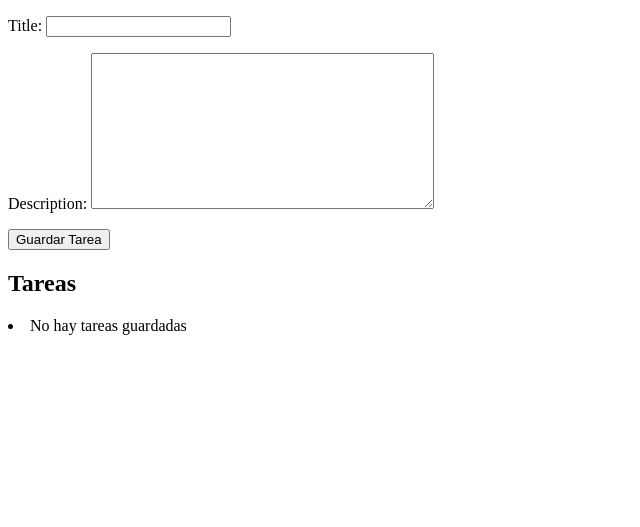
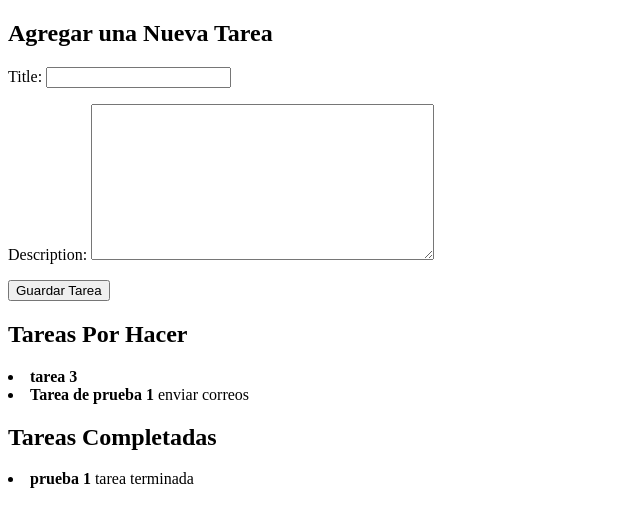
Before and after one commit to cordovabarbara/django-crud, a Django app: page /crud/ in a window 1280 px wide. Shown: the top 527 px of the page, without its empty margins (0-640 px from the left). Run offline with Django 5.2, Linux system fonts and the light colour scheme; data comes from the database, SQL or seed files in the repository.

Commit message:
feat(templates): se agrego el filtrado de tareas incompletas/completadas

```diff
--- a/appcrud/crud/templates/task_list.html
+++ b/appcrud/crud/templates/task_list.html
@@ -6,14 +6,25 @@
     <title>CRUD</title>
 </head>
 <body>
+    <h2>Agregar una Nueva Tarea</h2>
     <form action="" method="post">
         {% csrf_token %}
         {{ form.as_p}}
         <button type="submit"> Guardar Tarea</button>
     </form>
 
-    <h2>Tareas</h2>
-    {% for task in tasks %}
+    <h2>Tareas Por Hacer</h2>
+    {% for task in incomplete_tasks %}
+        <li>
+            <strong>{{ task.title }}</strong> {{ task.description }}
+
+        </li>
+    {% empty %}
+        <li> No hay tareas guardadas</li>
+    {% endfor %}
+
+    <h2>Tareas Completadas</h2>
+    {% for task in complete_tasks %}
         <li>
             <strong>{{ task.title }}</strong> {{ task.description }}
 
```
Also changed, not shown: appcrud/db.sqlite3.
